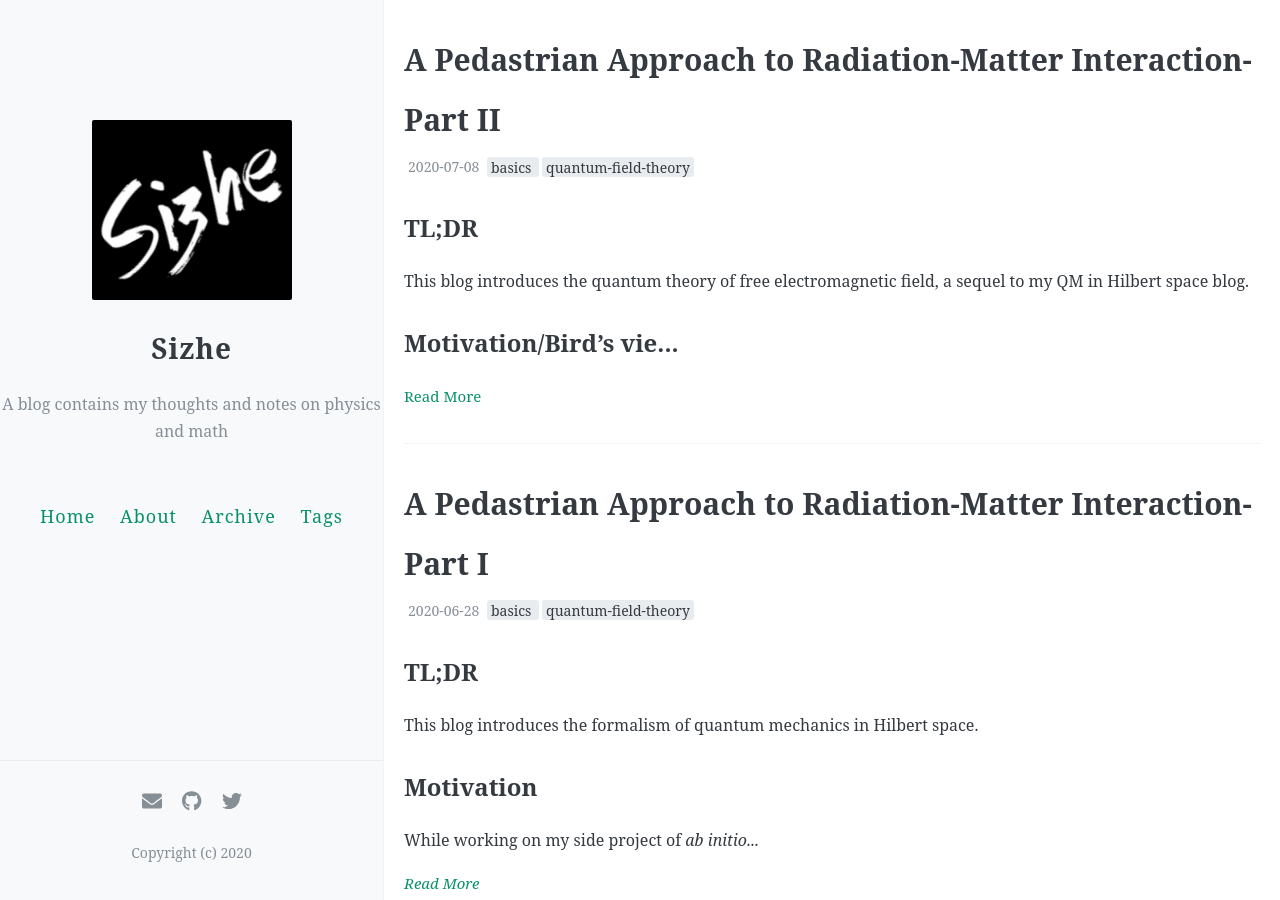
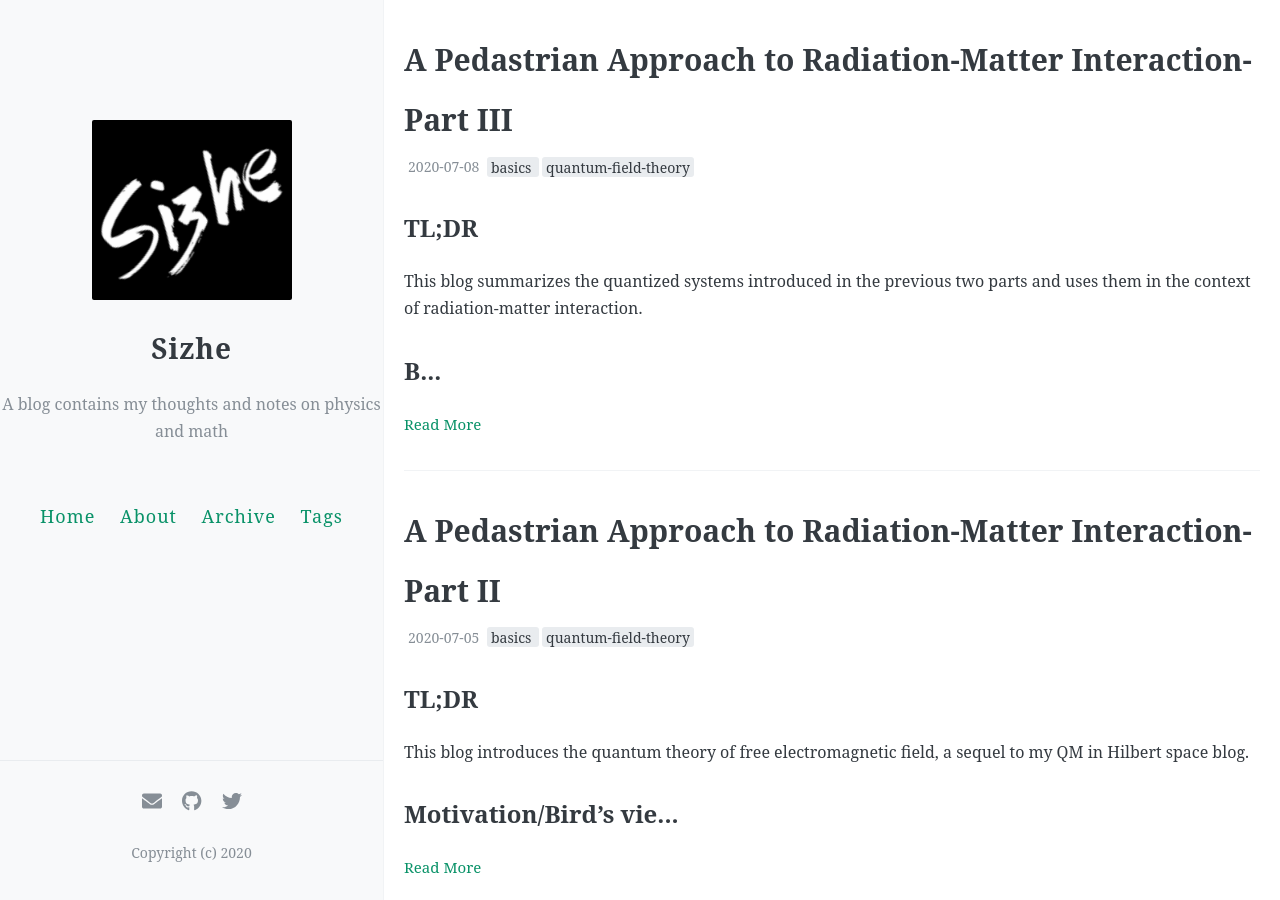
Before and after one commit to Lonitch/Lonitch.github.io, a Jekyll site: the page built from index.html, in a window 1280 px wide and 900 px high. Built offline with Jekyll 4.4.1, drawn with Linux system fonts in a browser that asks for light colours; the list of posts is cut into pages by our own code; comment, search, counter and statistics services are not loaded; some of the changed text lies outside the part shown.

Commit message:
RMI part III created

```diff
--- a/_posts/2020-07-01-Radiation-Matter-Interaction-II.md
+++ b/_posts/2020-07-01-Radiation-Matter-Interaction-II.md
@@ -3,7 +3,7 @@ layout: post
 
 title: A Pedastrian Approach to Radiation-Matter Interaction-Part II
 
-date: 2020-07-08
+date: 2020-07-05
 
 Author: Sizhe
 
@@ -423,7 +423,7 @@ $$\begin{aligned}
 &=\frac{\hbar \omega}{4 L^{3}}\left\langle n\left|2 \hat{a}^{\dagger} \hat{a}+1\right| n\right\rangle=\frac{\hbar \omega}{2 L^{3}}\left(n+\frac{1}{2}\right).
 \end{aligned}\tag{3.5}$$
 
-Clearly the equation (3.4) does not repeat the results we derived in (2.21), but eqn.(3.5) indicates the electric field contributes half of the energy density of EM field, and the other half is from magnetic field. To make the expectation of $\hat{\mathbf{E}}$ ressembles the classical $\mathbf{E}$ field, we introduce the **coherence state** defined as
+Clearly the equation (3.4) does not repeat the results we derived in (2.21), but eqn.(3.5) indicates the electric field contributes half of the energy density of EM field, and the other half is from magnetic field. According to Edward Harris[3] the result in (3.4) is due to the random phase each photon possesses, so the expectation of $\hat{E}$ vanishes if we average over all the phases. To make the expectation of $\hat{\mathbf{E}}$ ressembles the classical $\mathbf{E}$ field, we introduce the **coherence state** defined as
 
 $$|c\rangle=\sum_{n=0}^{\infty} b_{n}|n\rangle\tag{3.6}$$
 
@@ -465,3 +465,5 @@ I did not follow Edward's book strictly in the blog because I found the argument
 [1] Greiner, Walter. Quantum mechanics: an introduction. Springer Science & Business Media, 2011.
 
 [2] Greiner, Walter. Quantum Mechanics: Special Chapters. Berlin-New York: Springer, 1998.
+
+[3] Harris, E. G. "A Pedestrain Approach to Quantum Field Theory". Wiley, Interscience, New York p 99 (1972): 9-19.
--- /dev/null
+++ b/_posts/2020-07-06-Radiation-Matter-Interaction-III.md
@@ -0,0 +1,37 @@
+---
+layout: post
+
+title: A Pedastrian Approach to Radiation-Matter Interaction-Part III
+
+date: 2020-07-08
+
+Author: Sizhe
+
+tags: [basics, quantum-field-theory]
+
+toc: true
+
+---
+
+## TL;DR
+
+This blog summarizes the quantized systems introduced in the previous two parts and uses them in the context of radiation-matter interaction.
+
+## Bird's view
+We will start with the derivation of the Hamiltonian for a system composed of EM field and free particles. The resulted Hamiltonian will be devided into three parts that describe particles' energy, EM field energy/radiation energy, and the interaction energy. We then use the Hamiltonian to discuss the examples of light emission from an excited atom, lifetime of excited states, adsorption of photons, photon scattering from free electrons, and some special topics.
+
+## Hamiltonian of The EM Field+Paticles System
+
+## Emission of Light From An Excited Atom
+
+## Lifetime of Excited States
+
+## Adsorption of Photons
+
+## Photon Scattering from Free Electrons
+
+## Special Topics
+
+## Conclusion
+
+## References
```
